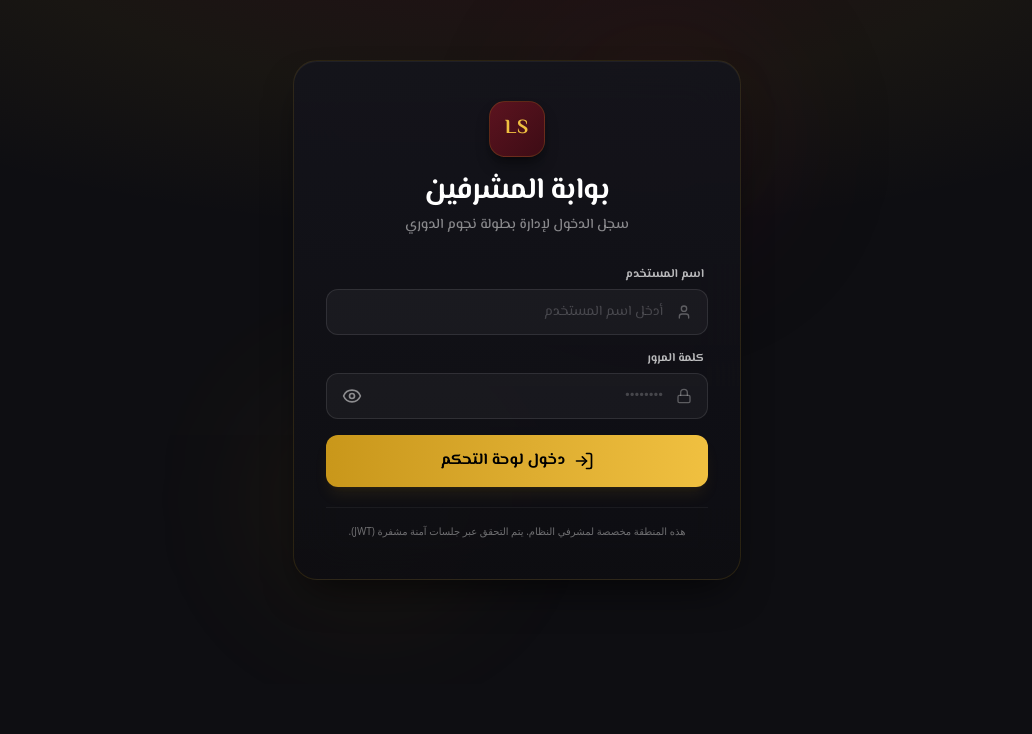
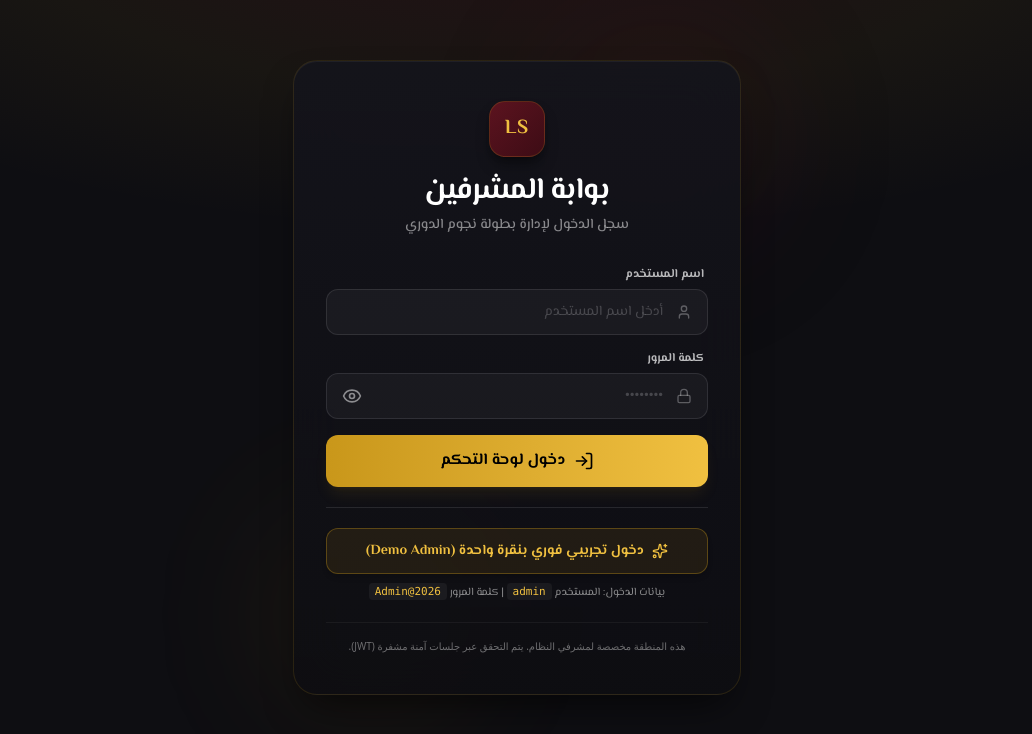
Before and after one commit to Abdullah-auluzaraui/league-stars-platform, a Next.js app: page /admin-login in a window 1280 px wide. Shown: the part 116-850 px from the top of the page, without its empty margins (123-1155 px from the left). Before the commit the page ends 800 px from the top, so only its background shows below. Built offline with nearby package versions, Linux system fonts and the light colour scheme; no server answers; the database is empty.

Commit message:
feat: enable demo mode by default on deployment

```diff
--- a/src/app/admin-login/LoginForm.tsx
+++ b/src/app/admin-login/LoginForm.tsx
@@ -142,7 +142,7 @@ export default function LoginForm() {
         </form>
 
         {/* زر الدخول السريع في وضع الديمو */}
-        {process.env.NEXT_PUBLIC_DEMO_MODE === 'true' && (
+        {process.env.NEXT_PUBLIC_DEMO_MODE !== 'false' && (
           <div className="mt-5 pt-5 border-t border-white/10">
             <button
               type="button"
--- a/src/app/admin-login/actions.ts
+++ b/src/app/admin-login/actions.ts
@@ -84,8 +84,8 @@ export async function logout() {
 
 // ─── الدخول السريع كمسؤول في وضع الديمو (Demo Login Server Action) ────────────
 export async function demoLogin() {
-  if (process.env.DEMO_MODE !== 'true') {
-    return { error: 'وضع الديمو غير مفعّل' };
+  if (process.env.DEMO_MODE === 'false') {
+    return { error: 'وضع الديمو معطّل' };
   }
 
   try {
--- a/src/app/components/DemoBanner.tsx
+++ b/src/app/components/DemoBanner.tsx
@@ -24,8 +24,8 @@ export default function DemoBanner() {
     return null;
   }
 
-  // التحقق من تفعيل وضع الديمو
-  if (process.env.NEXT_PUBLIC_DEMO_MODE !== 'true') {
+  // تفعيل وضع الديمو افتراضياً لنسخة العرض (إلا إذا تم تعطيله صراحة بـ false)
+  if (process.env.NEXT_PUBLIC_DEMO_MODE === 'false') {
     return null;
   }
 
```
